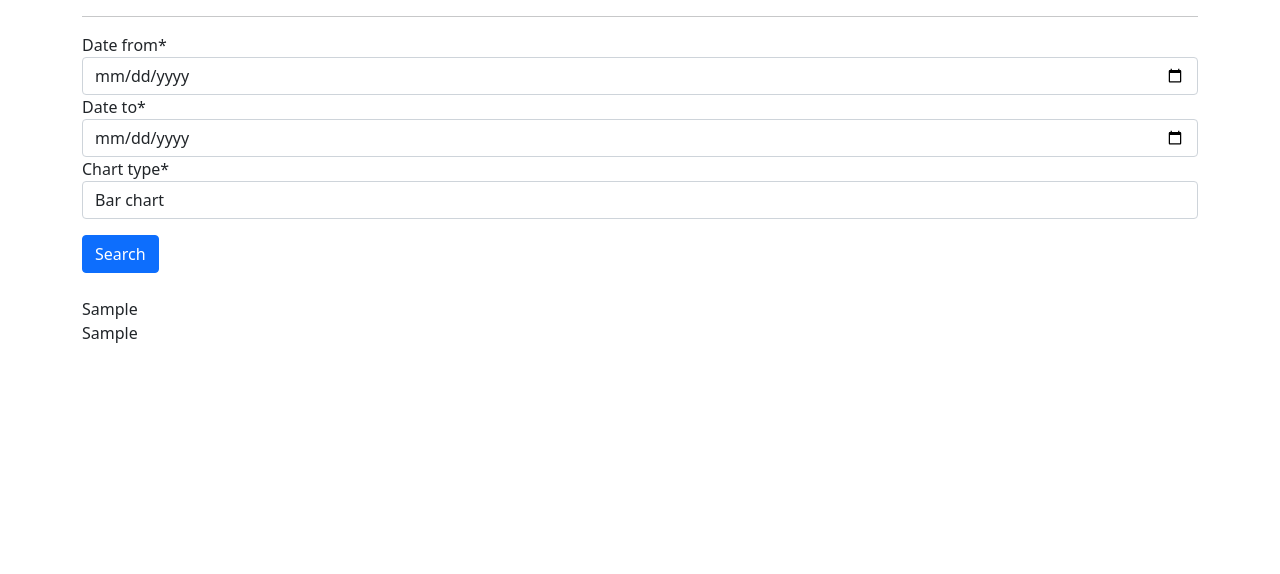
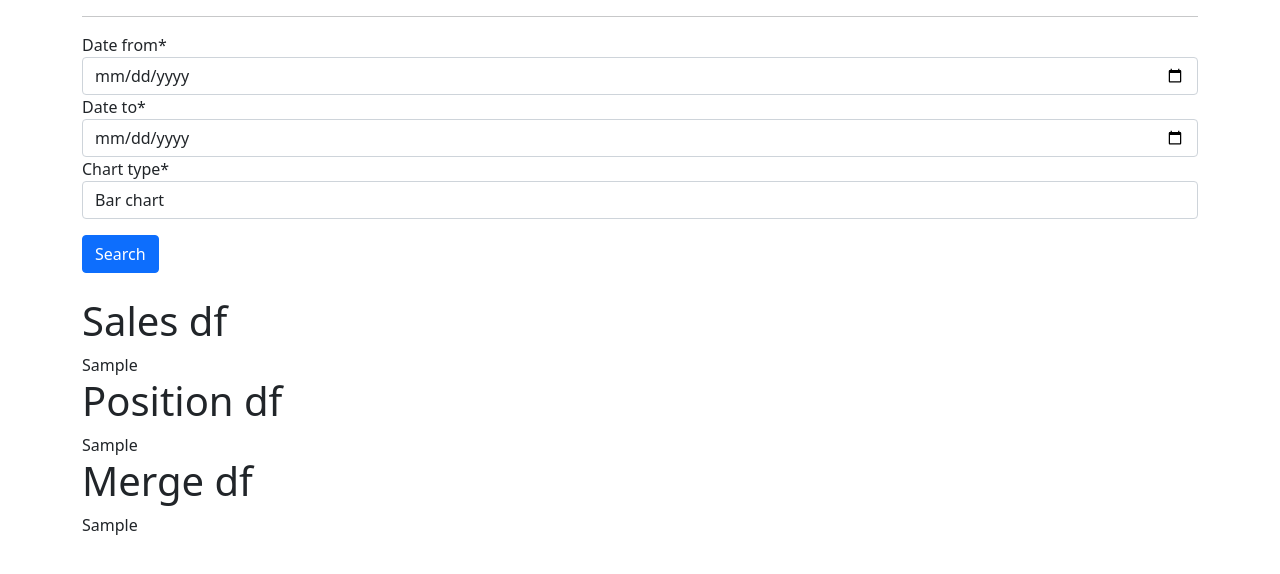
Before and after one commit to rostishka13/Django_Data_Science_Project, a Django app: template src/sales/templates/sales/home.html in a window 1280 px wide. Shown: the top 574 px of the page. Run offline with Django 3.2, Linux system fonts and the light colour scheme; tables that the repository leaves empty hold one stand-in row (values such as "Sample post"); the template is opened without the code that fills it: values that come from a table or form of the project are taken from there, most other values are stand-ins (such as "Sample title", 1, 10 or a date in 2020); some libraries are stand-ins or nearby versions.

Commit message:
merge sales df and positions df

```diff
--- a/src/sales/templates/sales/home.html
+++ b/src/sales/templates/sales/home.html
@@ -15,9 +15,14 @@ home
 </form>
 {% if sales_df %}
 <br>
+<h1>Sales df</h1>
     {{sales_df|safe}}
 <br>
+<h1>Position df</h1>
     {{position_df|safe}}
+<br>
+<h1>Merge df</h1>
+    {{merge_df|safe}}
 {% else%}
     <h1>No data </h1>
 {% endif %}
```
Also changed, not shown: src/sales/views.py (+8 -2 lines).
